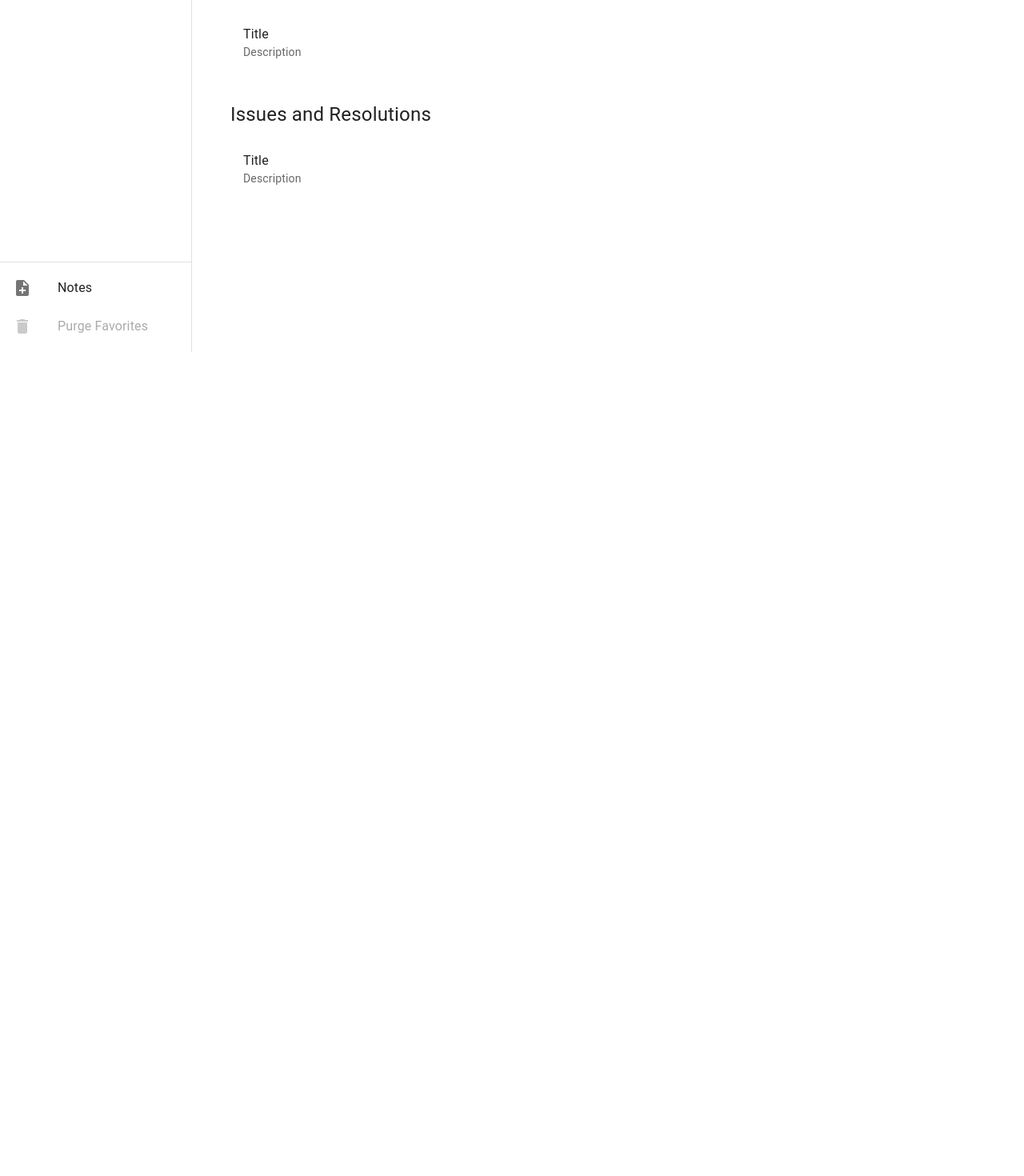
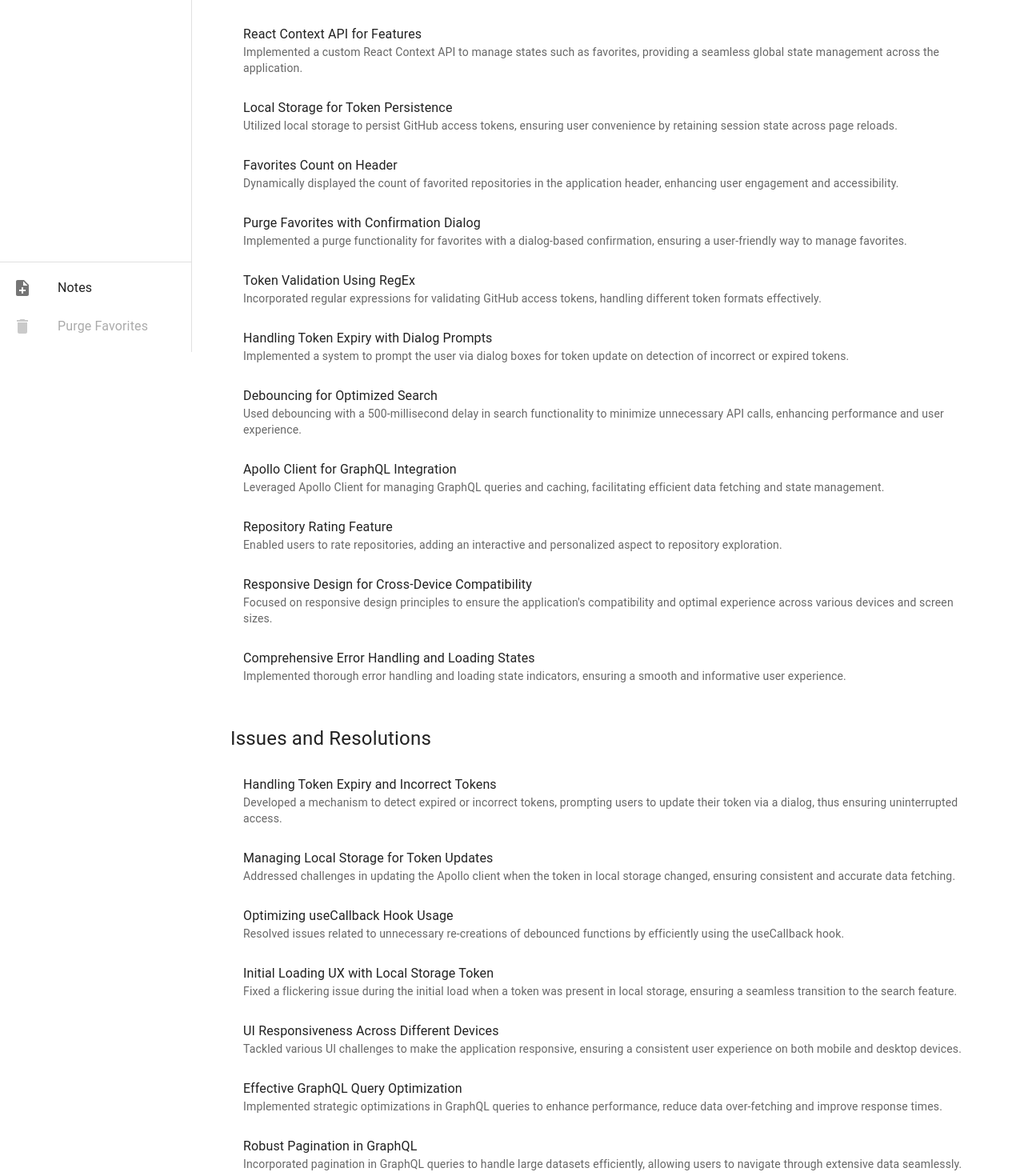
Before and after one commit to nelsonsilvadev/codememoria, a React app: page /notes in a window 1280 px wide. Shown: the part 360-1830 px from the top of the page at 80% size. Before the commit the page ends 800 px from the top, so only its background shows below. Built offline with nearby package versions, Linux system fonts and the light colour scheme.

Commit message:
Update Notes page component (write up)

```diff
--- a/src/pages/Notes.tsx
+++ b/src/pages/Notes.tsx
@@ -21,15 +21,102 @@ const Notes = () => {
 
   const features = [
     {
-      title: 'Title',
-      description: 'Description',
+      title: 'React Context API for Features',
+      description:
+        'Implemented a custom React Context API to manage states such as favorites, providing a seamless global state management across the application.',
+    },
+    {
+      title: 'Local Storage for Token Persistence',
+      description:
+        'Utilized local storage to persist GitHub access tokens, ensuring user convenience by retaining session state across page reloads.',
+    },
+    {
+      title: 'Favorites Count on Header',
+      description:
+        'Dynamically displayed the count of favorited repositories in the application header, enhancing user engagement and accessibility.',
+    },
+    {
+      title: 'Purge Favorites with Confirmation Dialog',
+      description:
+        'Implemented a purge functionality for favorites with a dialog-based confirmation, ensuring a user-friendly way to manage favorites.',
+    },
+    {
+      title: 'Token Validation Using RegEx',
+      description:
+        'Incorporated regular expressions for validating GitHub access tokens, handling different token formats effectively.',
+    },
+    {
+      title: 'Handling Token Expiry with Dialog Prompts',
+      description:
+        'Implemented a system to prompt the user via dialog boxes for token update on detection of incorrect or expired tokens.',
+    },
+    {
+      title: 'Debouncing for Optimized Search',
+      description:
+        'Used debouncing with a 500-millisecond delay in search functionality to minimize unnecessary API calls, enhancing performance and user experience.',
+    },
+    {
+      title: 'Apollo Client for GraphQL Integration',
+      description:
+        'Leveraged Apollo Client for managing GraphQL queries and caching, facilitating efficient data fetching and state management.',
+    },
+    {
+      title: 'Repository Rating Feature',
+      description:
+        'Enabled users to rate repositories, adding an interactive and personalized aspect to repository exploration.',
+    },
+    {
+      title: 'Responsive Design for Cross-Device Compatibility',
+      description:
+        "Focused on responsive design principles to ensure the application's compatibility and optimal experience across various devices and screen sizes.",
+    },
+    {
+      title: 'Comprehensive Error Handling and Loading States',
+      description:
+        'Implemented thorough error handling and loading state indicators, ensuring a smooth and informative user experience.',
     },
   ]
 
   const issuesAndResolutions = [
     {
-      title: 'Title',
-      description: 'Description',
+      title: 'Handling Token Expiry and Incorrect Tokens',
+      description:
+        'Developed a mechanism to detect expired or incorrect tokens, prompting users to update their token via a dialog, thus ensuring uninterrupted access.',
+    },
+    {
+      title: 'Managing Local Storage for Token Updates',
+      description:
+        'Addressed challenges in updating the Apollo client when the token in local storage changed, ensuring consistent and accurate data fetching.',
+    },
+    {
+      title: 'Optimizing useCallback Hook Usage',
+      description:
+        'Resolved issues related to unnecessary re-creations of debounced functions by efficiently using the useCallback hook.',
+    },
+    {
+      title: 'Initial Loading UX with Local Storage Token',
+      description:
+        'Fixed a flickering issue during the initial load when a token was present in local storage, ensuring a seamless transition to the search feature.',
+    },
+    {
+      title: 'UI Responsiveness Across Different Devices',
+      description:
+        'Tackled various UI challenges to make the application responsive, ensuring a consistent user experience on both mobile and desktop devices.',
+    },
+    {
+      title: 'Effective GraphQL Query Optimization',
+      description:
+        'Implemented strategic optimizations in GraphQL queries to enhance performance, reduce data over-fetching and improve response times.',
+    },
+    {
+      title: 'Robust Pagination in GraphQL',
+      description:
+        'Incorporated pagination in GraphQL queries to handle large datasets efficiently, allowing users to navigate through extensive data seamlessly.',
+    },
+    {
+      title: 'Interactive Dialog Components for User Actions',
+      description:
+        'Utilized dialog components for critical actions like clearing data or updating tokens, enhancing user engagement and decision-making clarity.',
     },
   ]
 
```
